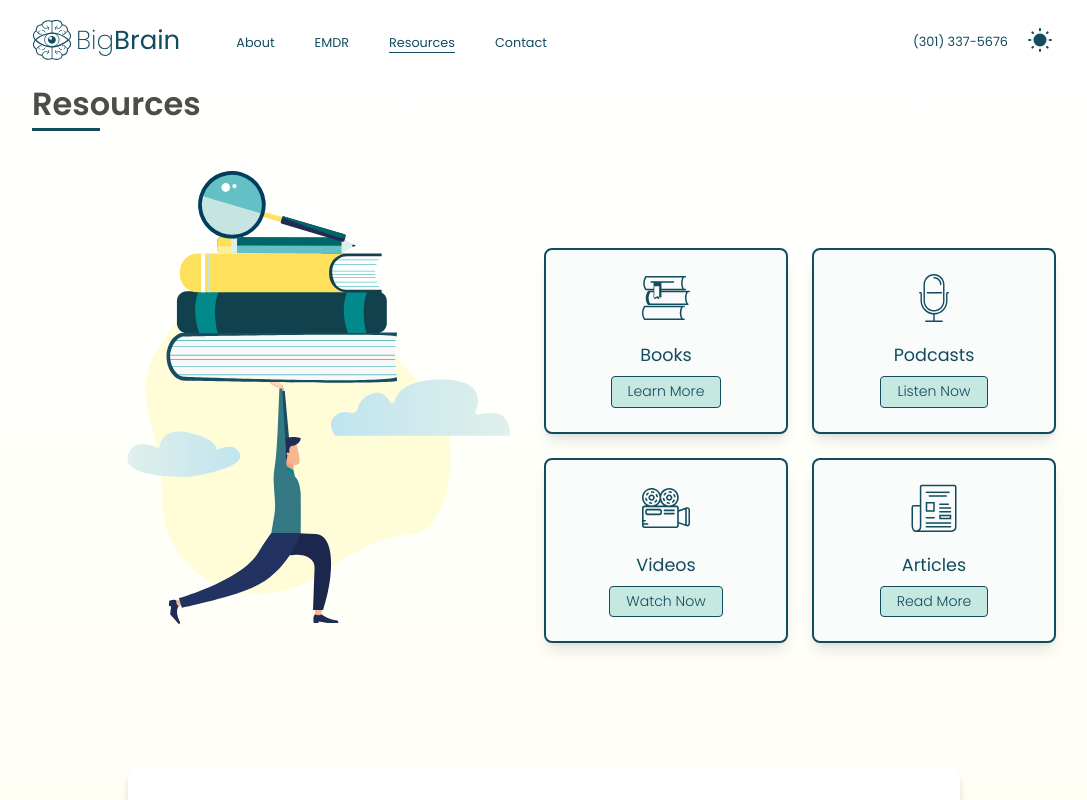
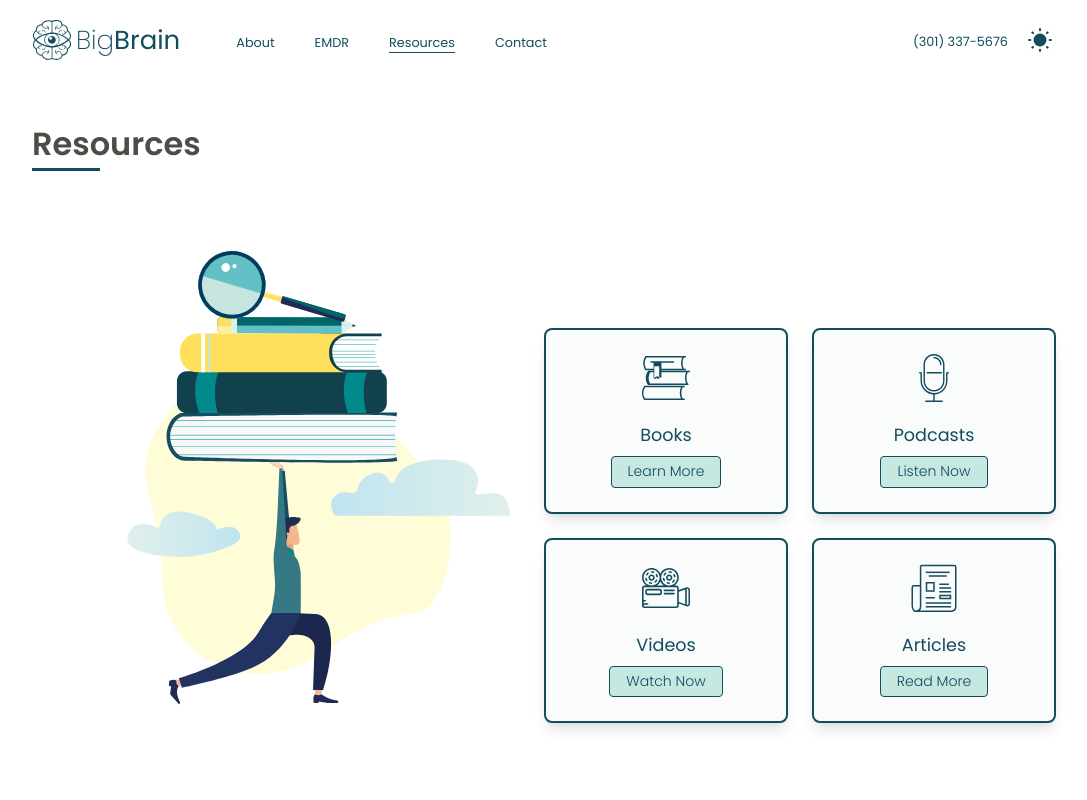
Before and after one commit to eliram9/BigBrain, a React (Create React App) app: page /resources in a window 1280 px wide. Shown: the top 800 px of the page, without its empty margins (96-1183 px from the left). Built offline with nearby package versions, Linux system fonts and the light colour scheme; what tailwindcss-filters would draw is missing.

Commit message:
matching pages structure

```diff
--- a/src/components/pages/Resources.jsx
+++ b/src/components/pages/Resources.jsx
@@ -43,9 +43,9 @@ const Resources = () => {
 
   return (
     <>
-      <section className='bg-gradient-to-b from-white to-cream dark:bg-gradient-to-b dark:from-black dark:to-black poppins'>
-        <PageContainer className='text-darkGray dark:bg-black pb-32 '>
-          <SectionSubtitle subtitle="Resources" className="sm:my-10 pb-10 sm:pb-0" />
+        <section className='relative w-full h-auto overflow-hidden'>
+            <PageContainer className='relative z-10 text-darkGray dark:bg-black pb-32 sm:pb-12 md:pb-16 pt-10'>
+            <SectionSubtitle subtitle="Resources" className="mb-20 sm:mb-4" />
             <div className='flex md:flex-col flex-row items-center justify-between'>
                 {/* Image Container */}
                 <div className='w-3/6 flex justify-center
@@ -94,7 +94,6 @@ const Resources = () => {
             {selectedCard === 'Articles' && (<ArticlesList onClose={handleClose} />)}
             {selectedCard === 'Videos' && (<VideosList onClose={handleClose} />)}
 
-
         </PageContainer>
         </section>
         <FooterNew />
```
Lines whose indentation alone changed are shown as unchanged.
